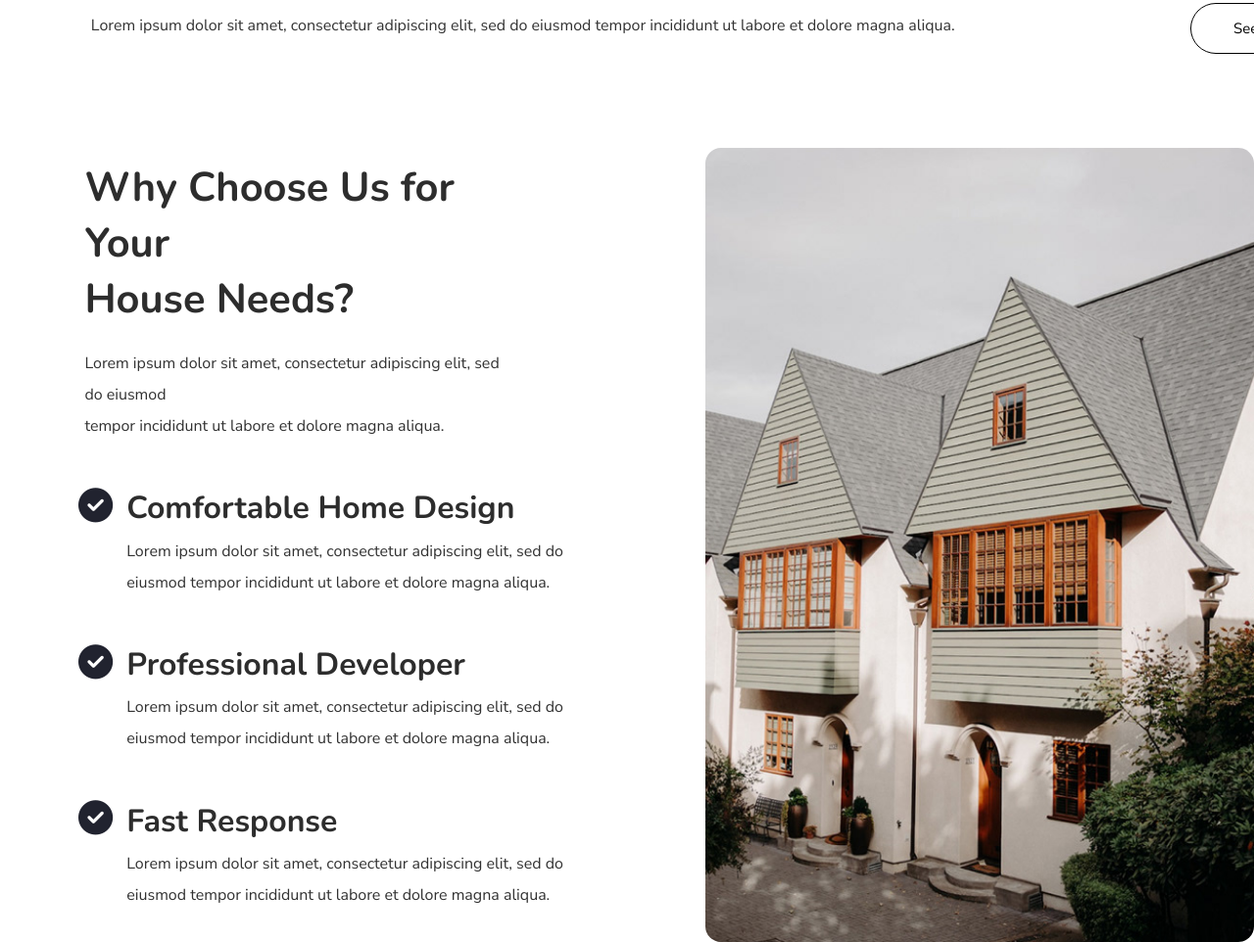
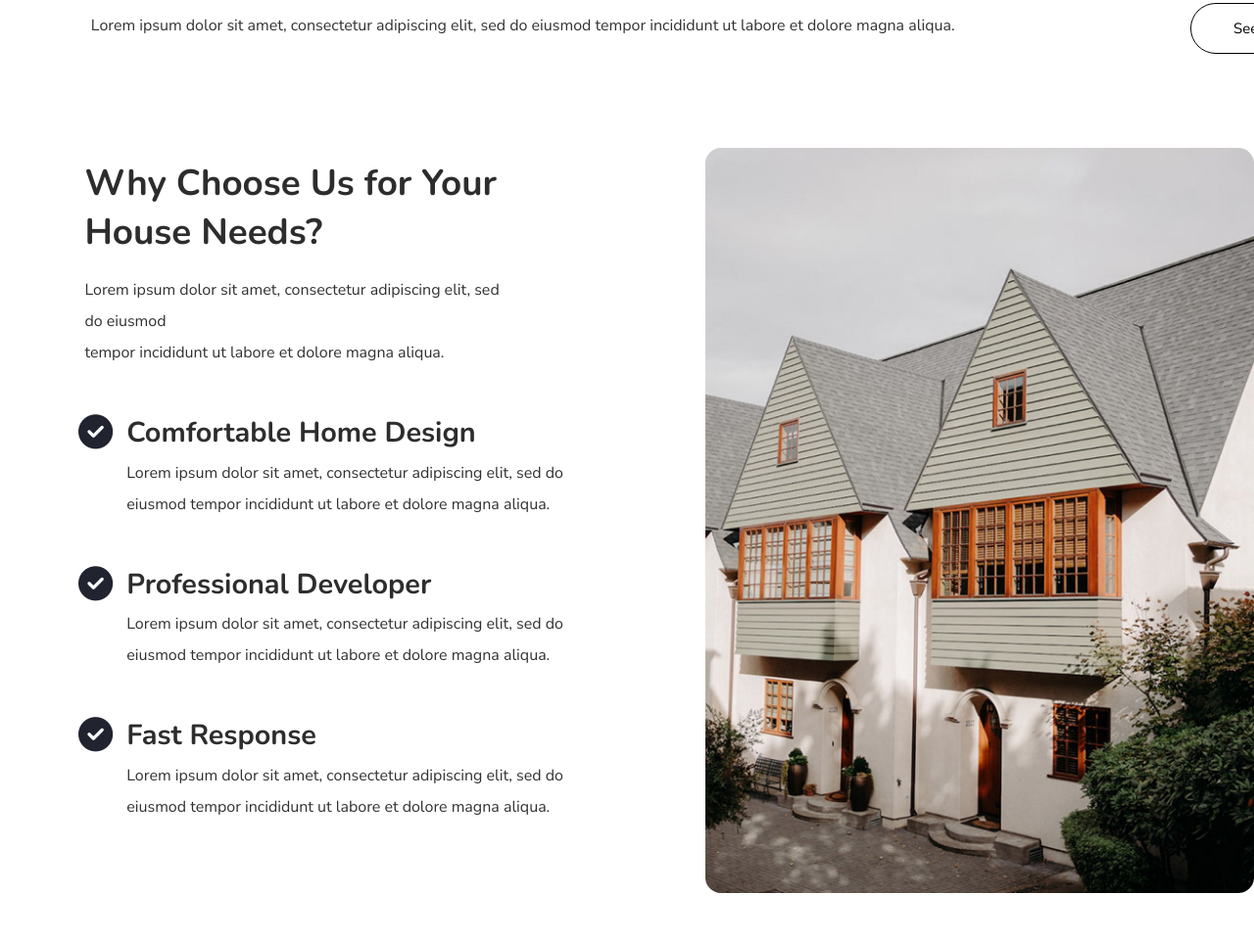
Before and after one commit to valentinpate/tp3, a plain HTML site: page index.html in a window 1280 px wide. Shown: the part 2913-3875 px from the top of the page at 98% size. Drawn offline with nearby package versions, Linux system fonts and the light colour scheme.

Commit message:
cambios responsive 2

```diff
--- a/estilo.css
+++ b/estilo.css
@@ -707,6 +707,12 @@ a[type=useful-links]:hover{
         font-size:2.3rem;
         margin: 0 2.3em 0 0;
     }
+    h1[type=listing-house]{
+        font-size:2.3rem;
+    }
+    h1[type=listing-step-2]{
+        font-size:1.8rem;
+    }
     p[type=lorem2]{
         font-size:1rem;
     }
```
